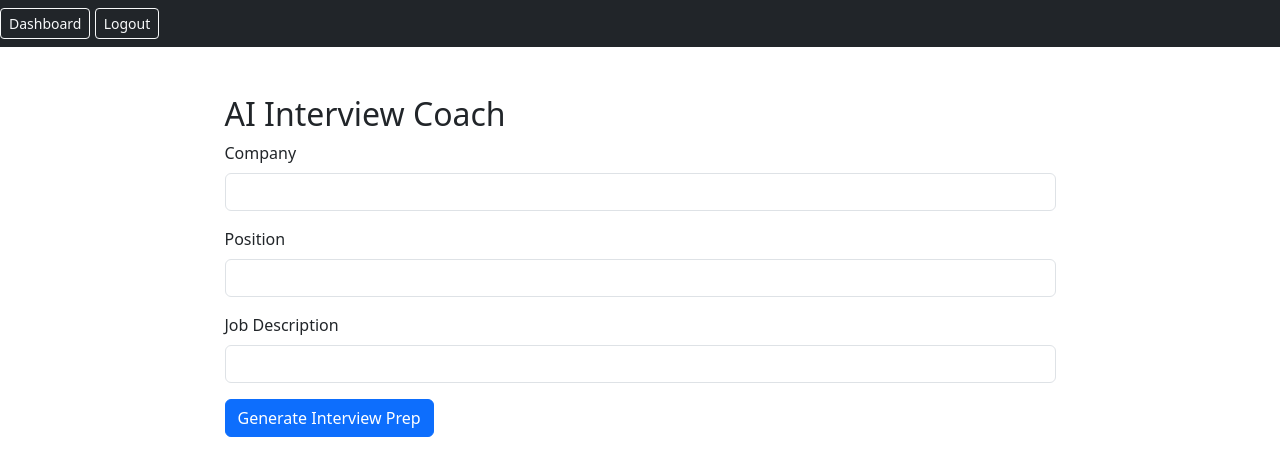
After one commit to OloaneShark/get-a-job, a Flask app: page /ai/interview-coach in a window 1280 px wide. The commit adds this page. Shown: the top 476 px of the page. Run offline with Flask 3, Linux system fonts and the light colour scheme; the visitor is signed in with stand-in values (Sample User, id 1); parts of the project's set-up code (start-up, migrations or seed data) failed here and were passed over; some libraries are stand-ins or nearby versions.

Commit message:
Add AI interview coach feature

```diff
--- a/app.py
+++ b/app.py
@@ -28,12 +28,14 @@ from forms import (
     JobMatchForm,
     SavedJobDescriptionForm,
     AIResumeReviewForm,
-    AICoverLetterForm
+    AICoverLetterForm,
+    AIInterviewCoach
 )
 from services.company_service import analyze_company
 from services.job_match_service import analyze_resume_job_match
 from services.ai_resume_service import analyze_resume
 from services.ai_cover_letter_service import generate_cover_letter
+from services.ai_interview_services import generate_interview_coach
 
 
 load_dotenv()
@@ -492,6 +494,32 @@ def interview_prep():
     )
 
 
+@app.route("/ai/interview-coach", methods = ["GET", "POST"])
+@login_required
+def ai_interview_coach():
+    form = AIInterviewCoach()
+    interview_prep = None
+
+    if form.validate_on_submit():
+        try:
+            interview_prep = generate_interview_coach(
+                form.company.data,
+                form.position.data,
+                form.job_description.data
+            )
+
+            log_action(current_user.id, "Generated AI interview prep")
+
+        except Exception as e:
+            flash(f"Interview prep generation failed {str(e)}", "danger")
+
+    return render_template(
+        "ai_interview_coach.html",
+        form=form,
+        interview_prep=interview_prep
+    )
+
+
 @app.route("/company-lookup", methods=["GET", "POST"])
 @login_required
 def company_lookup():
--- a/forms.py
+++ b/forms.py
@@ -179,3 +179,10 @@ class AICoverLetterForm(FlaskForm):
     )
 
     submit = SubmitField("Generate Cover Letter")
+
+
+class AIInterviewCoach(FlaskForm):
+    company = StringField("Company", validators=[DataRequired()])
+    position = StringField("Position", validators=[DataRequired()])
+    job_description = StringField("Job Description", validators=[DataRequired()])
+    submit = SubmitField("Generate Interview Prep")
--- /dev/null
+++ b/templates/ai_interview_coach.html
@@ -0,0 +1,49 @@
+
+{% extends "base.html" %}
+
+{% block title %}AI Interview Coach{% endblock %}
+
+{% block content %}
+
+<div class="row justify-content-center">
+    <div class="col-md-9">
+
+        <h2>AI Interview Coach</h2>
+
+        <form method="POST">
+            {{ form.hidden_tag() }}
+
+            <div class="mb-3">
+                {{ form.company.label(class="form-label") }}
+                {{ form.company(class="form-control") }}
+            </div>
+
+            <div class="mb-3">
+                {{ form.position.label(class="form-label") }}
+                {{ form.position(class="form-control") }}
+            </div>
+
+            <div class="mb-3">
+                {{ form.job_description.label(class="form-label") }}
+                {{ form.job_description(class="form-control", rows="10") }}
+            </div>
+
+            {{ form.submit(class="btn btn-primary") }}
+        </form>
+
+        {% if interview_prep %}
+            <hr class="my-4">
+
+            <h3>AI Interview Prep</h3>
+
+            <div class="card">
+                <div class="card-body">
+                    <pre style="white-space: pre-wrap;">{{ interview_prep }}</pre>
+                </div>
+            </div>
+        {% endif %}
+
+    </div>
+</div>
+
+{% endblock %}
--- a/templates/dashboard.html
+++ b/templates/dashboard.html
@@ -30,6 +30,10 @@
 
         <a href="/ai/cover-letter" class="btn btn-warning">
             AI Cover Letter
+        </a>
+
+        <a href="/ai/interview-coach" class="btn btn-warning">
+            AI Interview Coach
         </a>
 
         <a href="/interview-prep" class="btn btn-info">
```
Also changed, not shown: services/ai_interview_services.py (added, +70 -0 lines).
